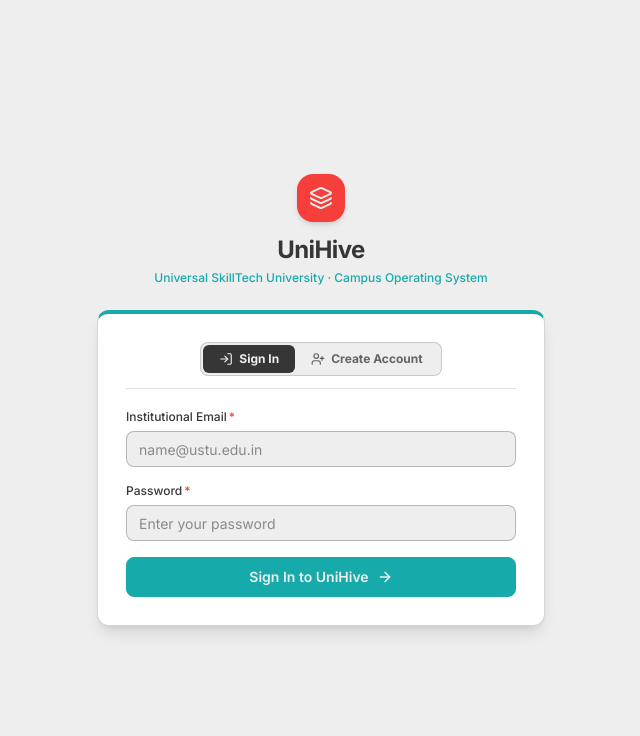
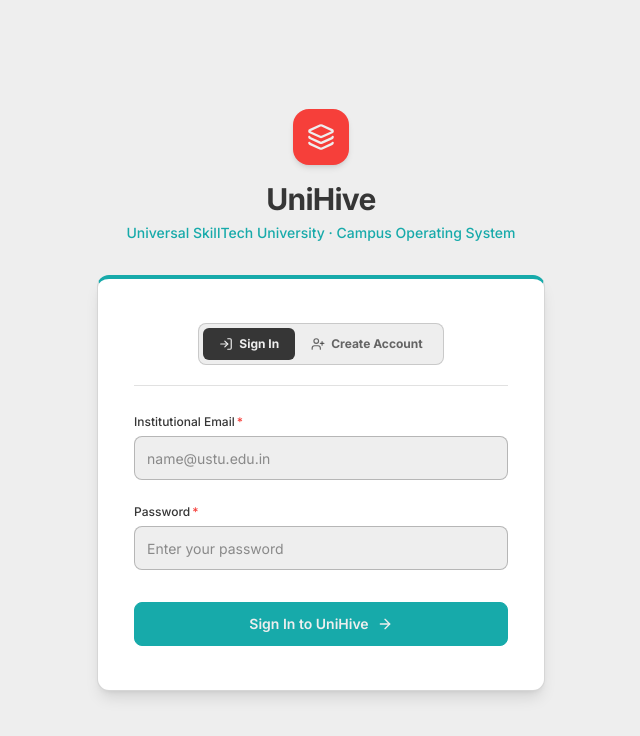
Before and after one commit to Anuj-ai-1/CampusHive, a React (Vite) app: page / in a window 1280 px wide. Shown: the top 736 px of the page, without its empty margins (319-959 px from the left). Built offline with nearby package versions, Linux system fonts and the light colour scheme; no server answers.

Commit message:
Increase vertical spacing and height on Login page

```diff
--- a/src/pages/Login.jsx
+++ b/src/pages/Login.jsx
@@ -65,35 +65,35 @@ export function Login({ onAuthSuccess }) {
   };
 
   return (
-    <div className="min-h-screen bg-[#EEEEEE] text-[#363636] flex flex-col justify-center py-10 px-4 sm:px-6 lg:px-8">
+    <div className="min-h-screen bg-[#EEEEEE] text-[#363636] flex flex-col justify-center py-14 sm:py-20 px-4 sm:px-6 lg:px-8">
       <div className="sm:mx-auto sm:w-full sm:max-w-md">
         {/* Brand Header */}
         <div className="flex flex-col items-center text-center">
-          <div className="w-12 h-12 rounded-2xl bg-[#F63F3A] flex items-center justify-center text-[#EEEEEE] mb-3 shadow-md">
-            <Layers className="w-6 h-6" />
+          <div className="w-14 h-14 rounded-2xl bg-[#F63F3A] flex items-center justify-center text-[#EEEEEE] mb-4 shadow-md">
+            <Layers className="w-7 h-7" />
           </div>
-          <h1 className="text-2xl font-bold tracking-tight text-[#363636]">
+          <h1 className="text-3xl font-bold tracking-tight text-[#363636]">
             UniHive
           </h1>
-          <p className="text-xs font-medium text-[#17AAAA] mt-1">
+          <p className="text-xs sm:text-sm font-medium text-[#17AAAA] mt-1.5">
             Universal SkillTech University · Campus Operating System
           </p>
         </div>
 
         <Card
-          padding="p-5 sm:p-7"
-          className="mt-6 border-t-4 border-t-[#17AAAA] shadow-lg"
+          padding="px-6 py-9 sm:px-9 sm:py-11"
+          className="mt-8 border-t-4 border-t-[#17AAAA] shadow-lg min-h-[410px] flex flex-col justify-center"
         >
           {/* Mode Toggle: Sign In vs Create Account */}
-          <div className="flex items-center justify-center mb-5 pb-3 border-b border-[#363636]/15">
-            <div className="inline-flex rounded-lg bg-[#EEEEEE] p-0.5 border border-[#363636]/20">
+          <div className="flex items-center justify-center mb-7 pb-5 border-b border-[#363636]/15">
+            <div className="inline-flex rounded-lg bg-[#EEEEEE] p-1 border border-[#363636]/20">
               <button
                 type="button"
                 onClick={() => {
                   setAuthMode('login');
                   setError('');
                 }}
-                className={`px-4 py-1.5 text-xs font-bold rounded-md transition-colors inline-flex items-center gap-1.5 ${
+                className={`px-4 py-2 text-xs font-bold rounded-md transition-colors inline-flex items-center gap-1.5 ${
                   authMode === 'login'
                     ? 'bg-[#363636] text-[#EEEEEE]'
                     : 'text-[#363636]/75 hover:text-[#363636]'
@@ -108,7 +108,7 @@ export function Login({ onAuthSuccess }) {
                   setAuthMode('register');
                   setError('');
                 }}
-                className={`px-4 py-1.5 text-xs font-bold rounded-md transition-colors inline-flex items-center gap-1.5 ${
+                className={`px-4 py-2 text-xs font-bold rounded-md transition-colors inline-flex items-center gap-1.5 ${
                   authMode === 'register'
                     ? 'bg-[#17AAAA] text-[#EEEEEE]'
                     : 'text-[#363636]/75 hover:text-[#363636]'
@@ -120,7 +120,7 @@ export function Login({ onAuthSuccess }) {
             </div>
           </div>
 
-          <form onSubmit={handleSubmit} className="space-y-4">
+          <form onSubmit={handleSubmit} className="space-y-6">
             {authMode === 'register' && (
               <>
                 <Input
@@ -130,14 +130,16 @@ export function Login({ onAuthSuccess }) {
                   value={regName}
                   onChange={(e) => setRegName(e.target.value)}
                   placeholder="e.g., Riya Deshmukh"
+                  className="[&_input]:h-11"
                 />
-                <div className="grid grid-cols-2 gap-3">
+                <div className="grid grid-cols-2 gap-3.5">
                   <Select
                     id="reg-branch"
                     label="Branch"
                     value={regBranch}
                     onChange={(e) => setRegBranch(e.target.value)}
                     options={['CSE', 'IT', 'ECE', 'AIML', 'MECH']}
+                    className="[&_select]:h-11"
                   />
                   <Select
                     id="reg-division"
@@ -145,6 +147,7 @@ export function Login({ onAuthSuccess }) {
                     value={regDivision}
                     onChange={(e) => setRegDivision(e.target.value)}
                     options={['Div A', 'Div B', 'Div C']}
+                    className="[&_select]:h-11"
                   />
                 </div>
               </>
@@ -158,6 +161,7 @@ export function Login({ onAuthSuccess }) {
               value={email}
               onChange={(e) => setEmail(e.target.value)}
               placeholder="name@ustu.edu.in"
+              className="[&_input]:h-11"
             />
 
             <Input
@@ -169,15 +173,17 @@ export function Login({ onAuthSuccess }) {
               onChange={(e) => setPassword(e.target.value)}
               placeholder="Enter your password"
               error={error}
+              className="[&_input]:h-11"
             />
 
+            <div className="pt-2">
               <Button
                 type="submit"
                 variant="primary"
                 size="lg"
                 iconRight={ArrowRight}
                 disabled={loading}
-              className="w-full"
+                className="w-full h-11"
               >
                 {loading
                   ? 'Please wait...'
@@ -185,6 +191,7 @@ export function Login({ onAuthSuccess }) {
                   ? 'Create Account & Set Up Profile'
                   : 'Sign In to UniHive'}
               </Button>
+            </div>
           </form>
         </Card>
       </div>
```
Lines whose indentation alone changed are shown as unchanged.
